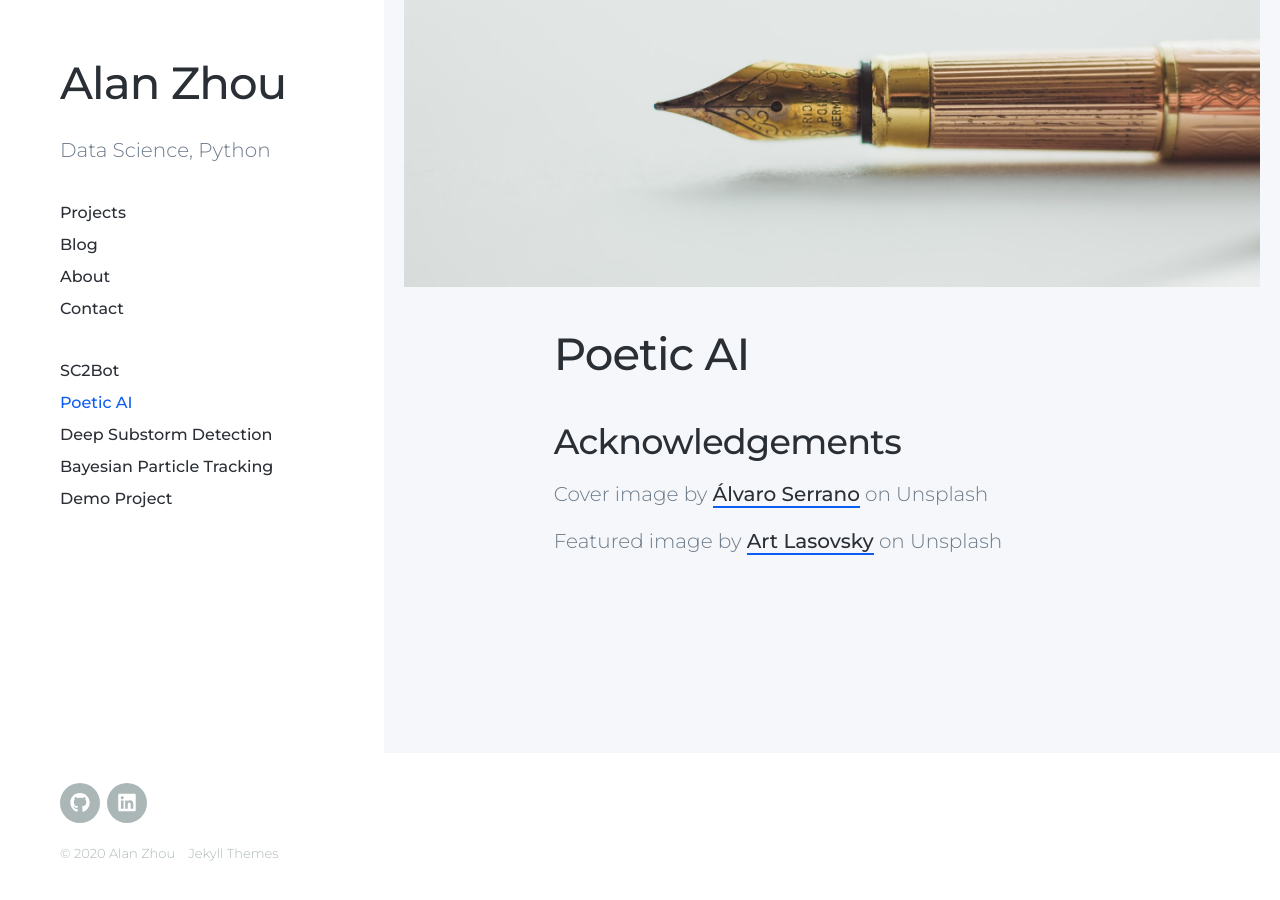
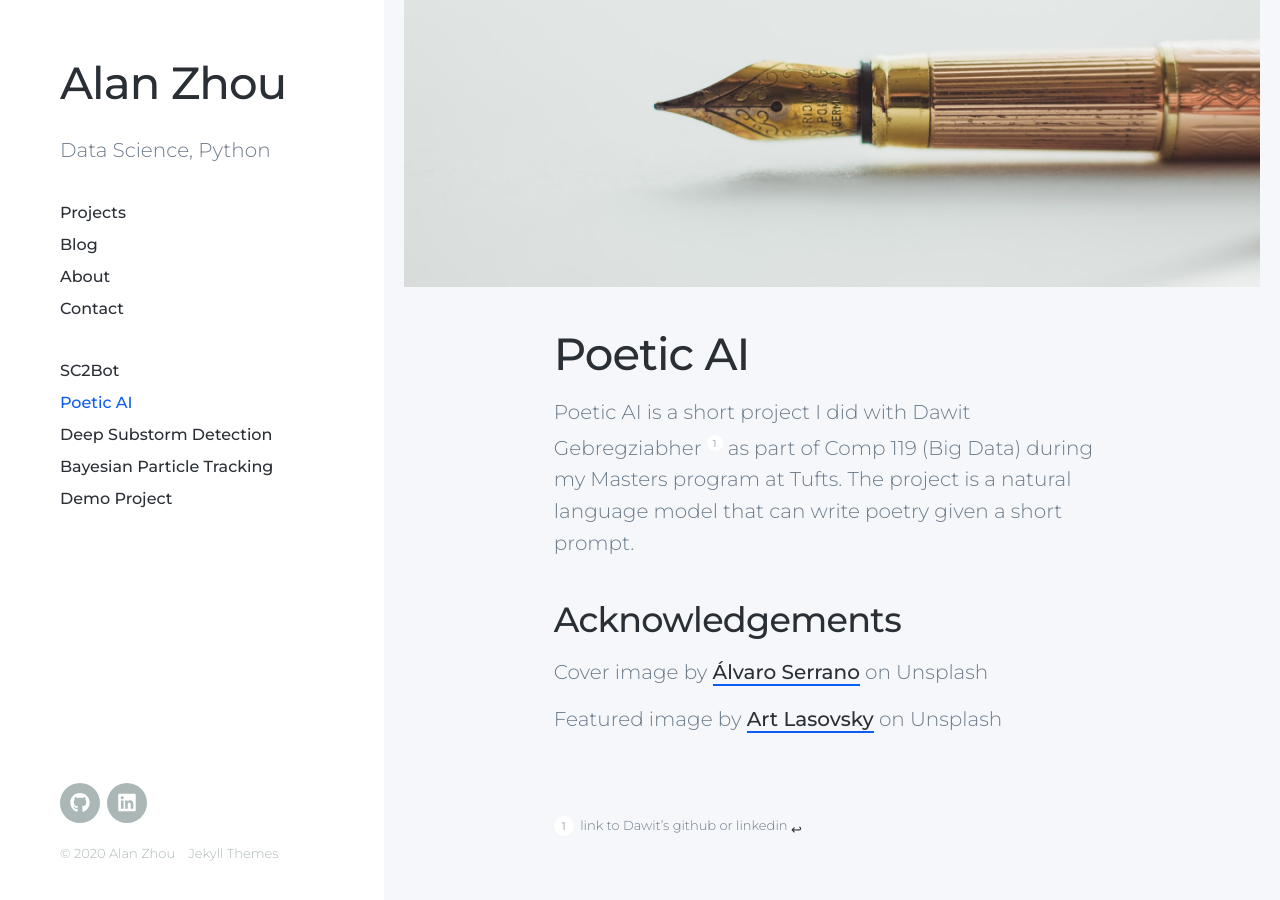
Before and after one commit to alanxzhou/alanxzhou.github.io, a Jekyll site: the page built from _projects/2020-3-10-poeticai.md, in a window 1280 px wide and 900 px high, scrolled down 301 px. Built offline with Jekyll 4.4.1, drawn with Linux system fonts in a browser that asks for light colours; nearby versions of some CDN libraries.

Commit message:
Update 2020-3-10-poeticai.md

```diff
--- a/_projects/2020-3-10-poeticai.md
+++ b/_projects/2020-3-10-poeticai.md
@@ -9,6 +9,9 @@ featured_image: '/images/poetic/unsplash_poetry.jpg'
 ![](/images/poetic/art-lasovsky-unsplash_narrow.jpeg)
 
 # Poetic AI
+Poetic AI is a short project I did with Dawit Gebregziabher[^1] as part of Comp 119 (Big Data) during my Masters program at Tufts. The project is a natural language model that can write poetry given a short prompt.
+
+[^1]: link to Dawit's github or linkedin
 
 ## Acknowledgements
 Cover image by <a href="https://unsplash.com/@alvaroserrano?utm_source=unsplash&utm_medium=referral&utm_content=creditCopyText">Álvaro Serrano</a> on Unsplash
```
